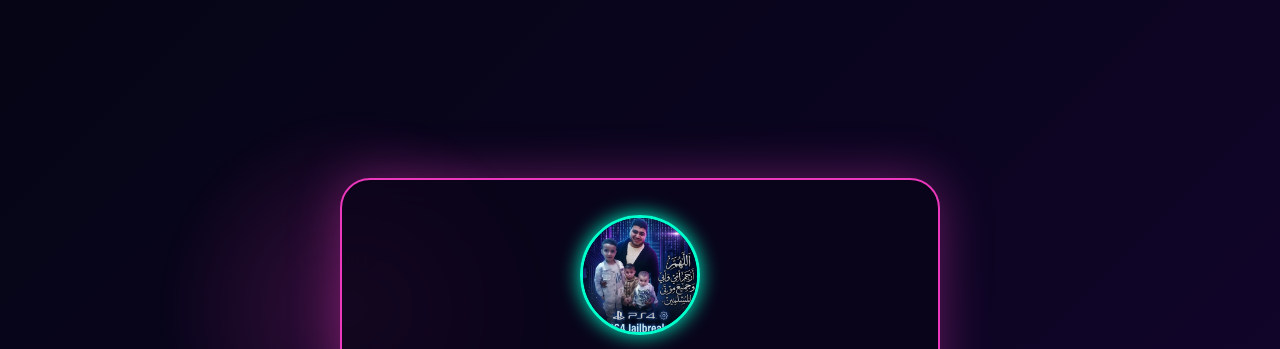
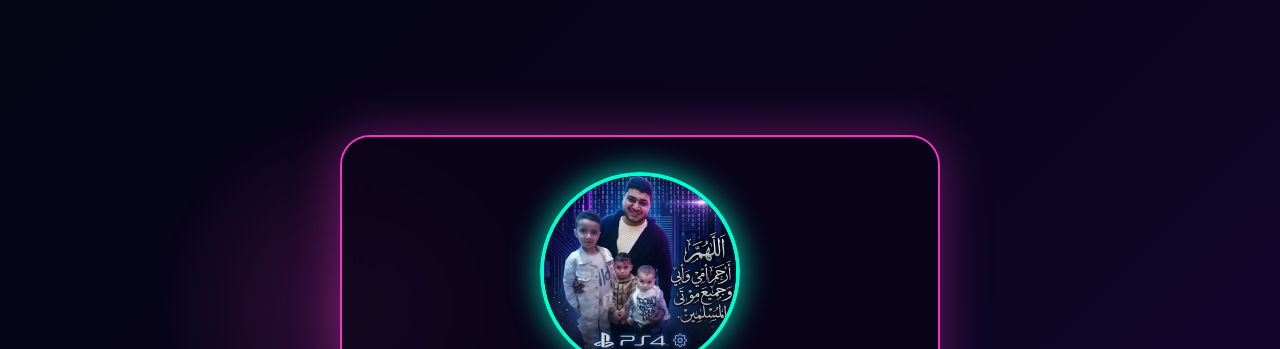
Before and after one commit to MahmoudAbdElaal-Abobelal/Abobelal.github.io, a plain HTML site: page index.html in a window 1280 px wide. Shown: the top 349 px of the page. Drawn offline with Linux system fonts and the light colour scheme.

Commit message:
Update index.html

```diff
--- a/index.html
+++ b/index.html
@@ -24,14 +24,14 @@
             padding: 35px; width: 90%; max-width: 600px; z-index: 10;
             box-shadow: 0 0 50px rgba(236, 56, 188, 0.4);
         }
-        /* تصميم مكان الصورة الشخصية الدائرية المضيئة */
+        /* تكبير حجم الصورة الشخصية وإضافة توهج أقوى */
         .profile-img {
-            width: 120px; height: 120px;
+            width: 200px; height: 200px;
             border-radius: 50%;
-            border: 3px solid #00ffcc;
-            box-shadow: 0 0 20px #00ffcc;
+            border: 4px solid #00ffcc;
+            box-shadow: 0 0 30px rgba(0, 255, 204, 0.8);
             object-fit: cover;
-            margin-bottom: 15px;
+            margin-bottom: 20px;
         }
         h1 {
             font-size: 3rem; margin: 0; font-weight: 900;
@@ -55,7 +55,7 @@
         .loader-container { display: none; margin-top: 20px; }
         .progress-bar { width: 100%; background-color: #120a26; border-radius: 10px; height: 12px; border: 1px solid #331a5e; overflow: hidden; }
         .progress-fill { width: 0%; height: 100%; background: linear-gradient(90deg, #00ffcc, #ec38bc); }
-        .status-text { font-size: 1rem; color: #a78bfa; margin-top: 10px; font-weight: bold; }
+        .status-text { font-size: 1  rem; color: #a78bfa; margin-top: 10px; font-weight: bold; }
         .footer { position: absolute; bottom: 15px; color: #4b4b75; font-size: 0.85rem; }
         @keyframes floatGlow { 0% { transform: translate(0, 0); } 100% { transform: translate(30px, 30px); } }
     </style>
@@ -65,7 +65,7 @@
     <div class="bg-glow"></div>
 
     <div class="host-card">
-        <!-- هنا تظهر صورتك الفخمة -->
+        <!-- صورتك الفخمة بالمقاس الجديد -->
         <img src="avatar.jpg" alt="Abo Belal" class="profile-img">
 
         <h1>ABO BELAL HOST</h1>
```
